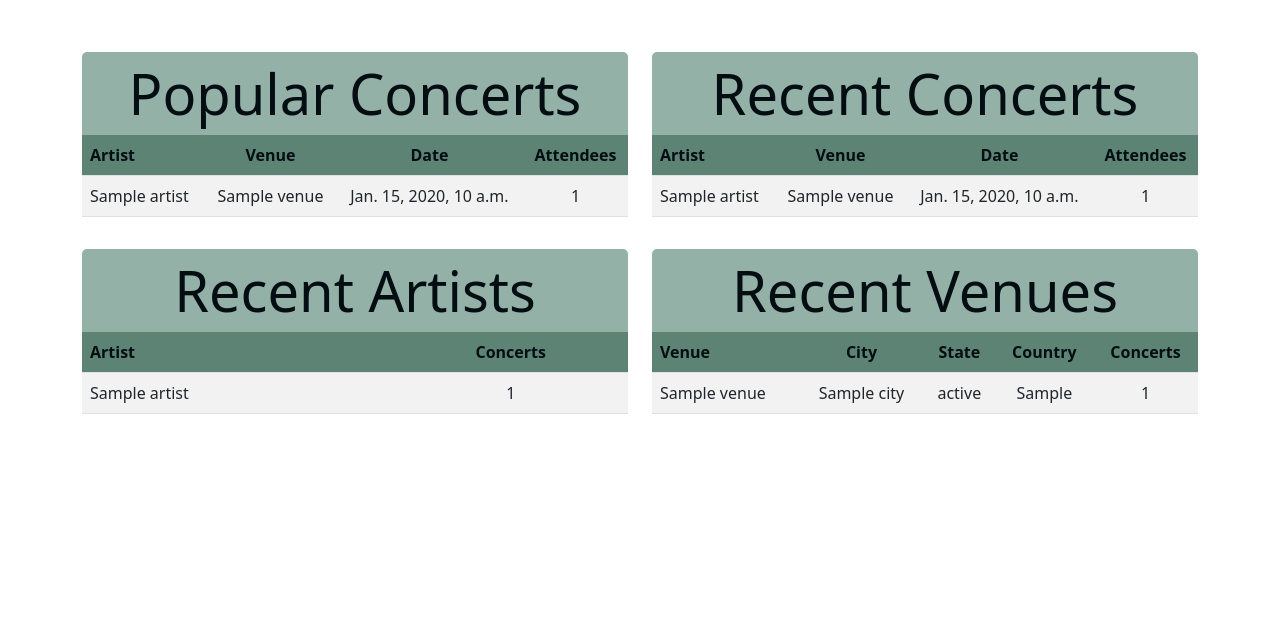
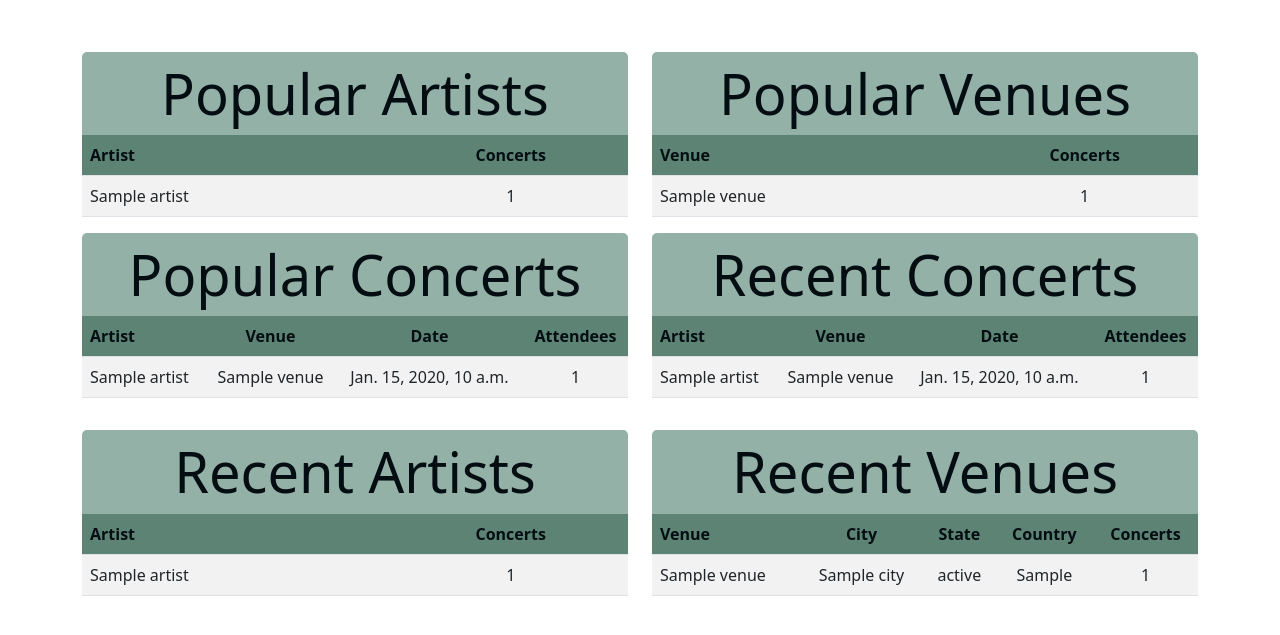
Before and after one commit to soehlert/concert-elephant, a Django app: template concert_elephant/templates/home.html in a window 1280 px wide. Shown: the part 80-715 px from the top of the page. Run offline with Django 4.2, Linux system fonts and the light colour scheme; the template is opened without the code that fills it: most values are stand-ins (such as "Sample title", 1, 10 or a date in 2020); some libraries are stand-ins or nearby versions.

Commit message:
feat(homepage): add popular artists and popular venues cards to the home page to make it a bit more fun

```diff
--- a/concert_elephant/templates/home.html
+++ b/concert_elephant/templates/home.html
@@ -1,6 +1,52 @@
 {% extends "base.html" %}
 
 {% block content %}
+  <div class="row justify-content-center">
+    <!-- Popular Artists Card -->
+    <div class="col col-md-6 col-sm-12">
+      <div class="card">
+        <h5 class="card-header card-header-custom display-4 text-center">Popular Artists</h5>
+      </div>
+      <div class="table-responsive">
+        <table class="table table-striped table-hover">
+          <thead class="table-custom">
+            <tr>
+              <th scope="col">Artist</th>
+              <th class="text-center" scope="col">Concerts</th>
+            </tr>
+          </thead>
+          {% for artist in popular_artists %}
+            <tr class="clickable-row" data-href="{% url 'concerts:artist-detail' artist.pk %}">
+              <td>{{ artist.name }}</td>
+              <td class="text-center">{{ artist.total_concerts }}</td>
+            </tr>
+          {% endfor %}
+        </table>
+      </div>
+    </div>
+    <!-- Popular Venues Card -->
+    <div class="col col-md-6 col-sm-12">
+      <div class="card">
+        <h5 class="card-header card-header-custom display-4 text-center">Popular Venues</h5>
+      </div>
+      <div class="table-responsive">
+        <table class="table table-striped table-hover">
+          <thead class="table-custom">
+            <tr>
+              <th scope="col">Venue</th>
+              <th class="text-center" scope="col">Concerts</th>
+            </tr>
+          </thead>
+          {% for venue in popular_venues %}
+            <tr class="clickable-row" data-href="{% url 'concerts:venue-detail' venue.pk %}">
+              <td>{{ venue.name }}</td>
+              <td class="text-center">{{ venue.concerts.count }}</td>
+            </tr>
+          {% endfor %}
+        </table>
+      </div>
+    </div>
+  </div>
   <div class="row justify-content-center">
     <div class="col col-md-6 col-sm-12">
       <div class="card">
```
Also changed, not shown: concerts/views.py (+33 -7 lines).
